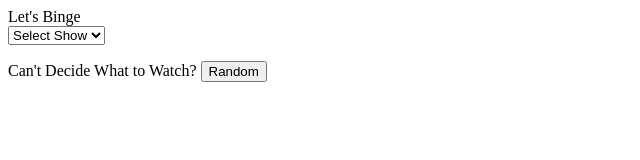
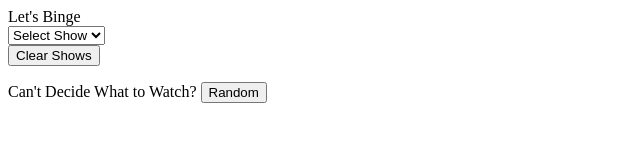
Before and after one commit to riaashley/phase-1-project, a plain HTML site: page index.html in a window 1280 px wide. Shown: the whole page, without its empty margins (0-640 px from the left). Drawn offline with Linux system fonts and the light colour scheme; no server answers.

Commit message:
reset button

```diff
--- a/index.html
+++ b/index.html
@@ -39,16 +39,20 @@
             <option value="Y">Y</option>
             <option value="Z">Z</option>
         </select>
+    </form>
+    <form id="form">
+        <button id="reset">Clear Shows</button>
+    </form>
         <div>
             <ul id="listed-shows"></ul>
         </div>
         <div id="random-selection">Can't Decide What to Watch?
             <button id="random">Random</button>
+            <ul id="randomContainer"></ul>
         </div>
         <div>
             <ul id="random-show"></ul>
         </div>
-    </form>
     <script src="javascript/index.js"></script>
 </body>
 </html>
```
